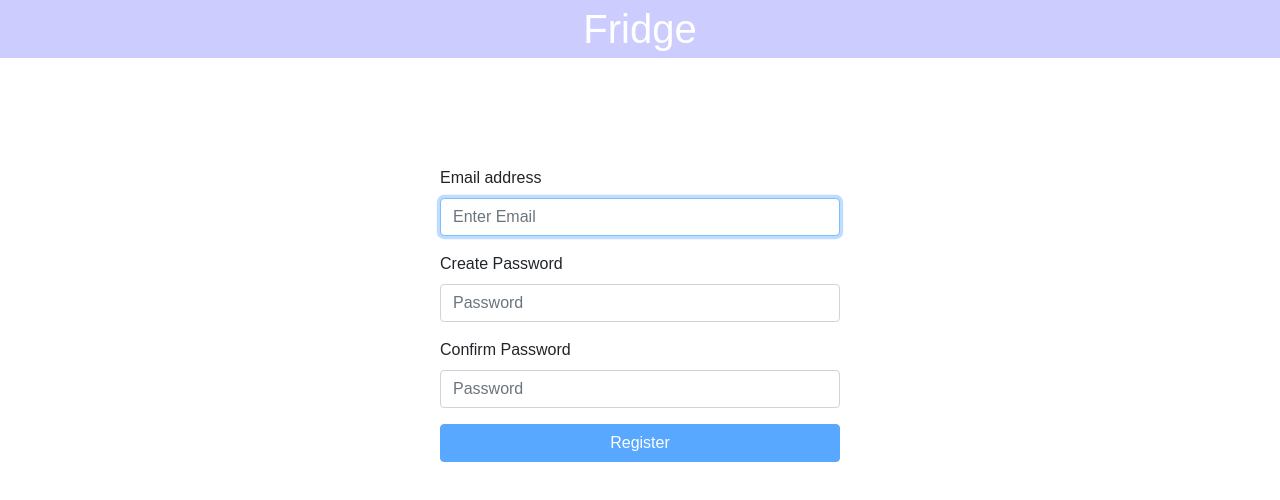
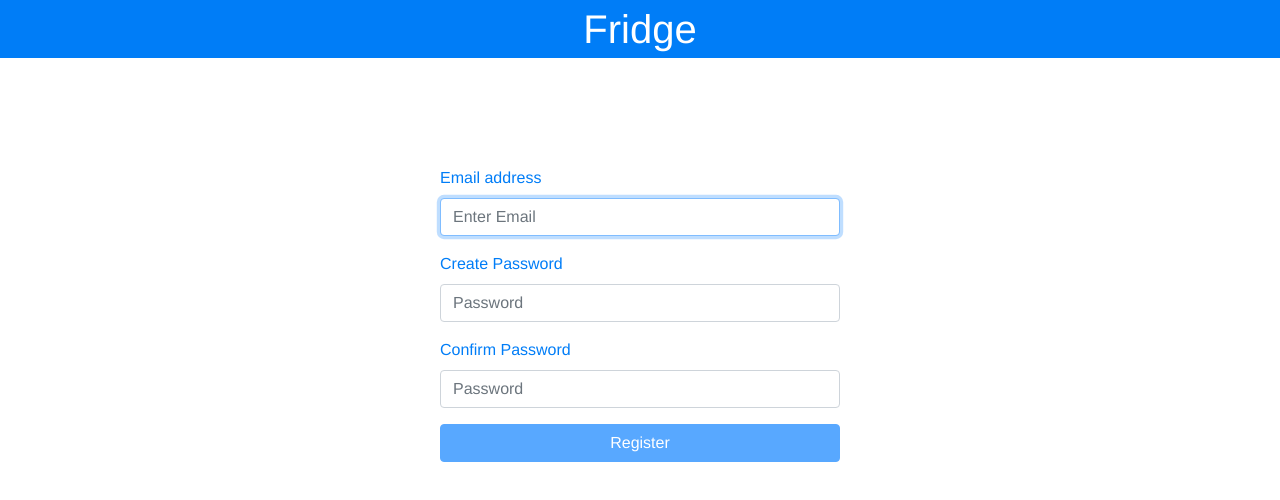
Before and after one commit to yspollen/fridge, a React (Create React App) app in the folder fridge-frontend/: page /register in a window 1280 px wide. Shown: the top 500 px of the page. Built offline with nearby package versions, Linux system fonts and the light colour scheme.

Commit message:
autofill form working

```diff
--- a/fridge-frontend/src/App.js
+++ b/fridge-frontend/src/App.js
@@ -27,15 +27,16 @@ class App extends Component {
 }
 
 const headerStyle = {
-  background: '#ccccff',
+  background: '#007df7',
   color: '#ffffff',
   textAlign: 'center',
-  padding: '05px',
+  padding: '5px',
   bottomMargin: '5px'
 }
 
 const classStyle = {
-  fontFamily: "Arial"
+  fontFamily: "Helvetica",
+  color: '#007df7'
 }
 
 export default App;
--- a/fridge-frontend/src/components/home.js
+++ b/fridge-frontend/src/components/home.js
@@ -76,10 +76,10 @@ class Home extends Component {
 		})
 	}
 
-	autoFill(event) {
+	autoFill(item_name) {
 		axios.get('http://localhost:4000/items')
 		.then(res => {
-			var requestedItemName = "apples";
+			var requestedItemName = item_name;
 			var data = res.data.find(function(element) {
   				return element.item_name === requestedItemName;
 			});
@@ -103,20 +103,21 @@ class Home extends Component {
 	        	    	<ul>{
 	        	    		this.state.data.map((item, key) => {
                        			return (
-                       				<ul onClick={this.autoFill.bind(this)} style={listStyle} key={key}>{item.id}
+                       				<a href="#" onClick={this.autoFill.bind(this, item.item_name)} style={listStyle} key={key}>{item.id}
                        					{item.quantity}&nbsp;
                        					{item.item_name}&nbsp;
                        					({item.calorie_count.toString()} calories):&nbsp;
                        					expires on {item.expiry_date ? item.expiry_date.toString().substr(5,2) + "/" + item.expiry_date.toString().substr(8,2) + "/" + item.expiry_date.toString().substr(0,4): "mm/dd/yyyy"}&nbsp;
                        					---&nbsp;{item.owner}
-                       				</ul>
+                       					<p></p>
+                       				</a>
                        			)
                     		})
 	        	    	}</ul>
 	        	    </div>
      				<div>
      					<h4 style={h4Style}>Add/Update/Remove Item</h4>
-     					<form onSubmit={this.handleSubmitAdd.bind(this)}>
+     					<form style={formStyle} onSubmit={this.handleSubmitAdd.bind(this)}>
 				          	<FormGroup controlId="item_name" bssize="large">
 				            	<FormLabel>Item Name*</FormLabel>
 				            	<FormControl
@@ -179,15 +180,19 @@ class Home extends Component {
 }
 
 const h4Style = {
-  background: '#ccccff',
+  background: '#007df7',
   color: '#ffffff',
   textAlign: 'center',
   padding: '0px',
-  bottomMargin: '5px'
+  bottomMargin: '10px'
 }
 
 const listStyle = {
-	padding: "0"
+  textAlign: 'left'
+}
+
+const formStyle = {
+
 }
 
 export default Home;
```
Also changed, not shown: 8 other files (tests, documents, lock files or other folders).
